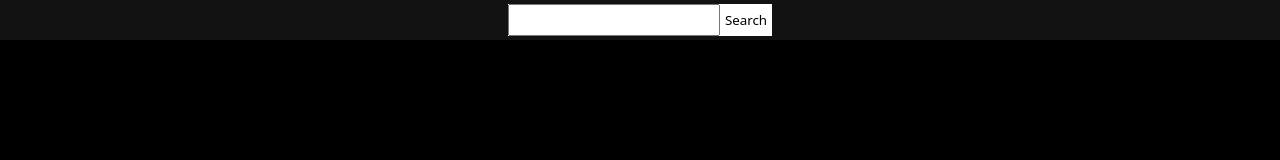
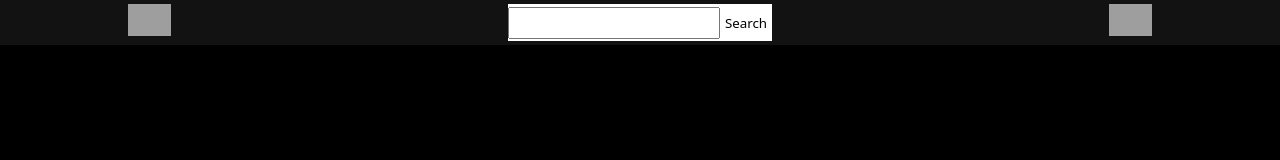
Before and after one commit to Aliyv019/Js-task30, a plain HTML site: page index.html in a window 1280 px wide. Drawn offline with Linux system fonts and the light colour scheme; grey boxes are pictures that could not be loaded.

Commit message:
added imdb logos

```diff
--- a/index.css
+++ b/index.css
@@ -83,3 +83,11 @@
 .movie_back h2{
     text-align: center;
 }
+header img{
+    height: 32px;
+}
+.header{
+    width: 80%;
+    display: flex;
+    justify-content: space-between;
+}
--- a/index.html
+++ b/index.html
@@ -8,9 +8,13 @@
 </head>
 <body>
     <header>
+        <div class="header">
+            <a href="#"><img src="https://upload.wikimedia.org/wikipedia/commons/6/69/IMDB_Logo_2016.svg" alt=""></a>
         <div class="search">
             <input type="text">
             <button>Search</button>
+        </div>
+        <a href="#"><img src="https://m.media-amazon.com/images/G/01/IMDbPro/images/IMDbPro_payments_2x.png" alt=""></a>
         </div>
     </header>
     <main>
```
